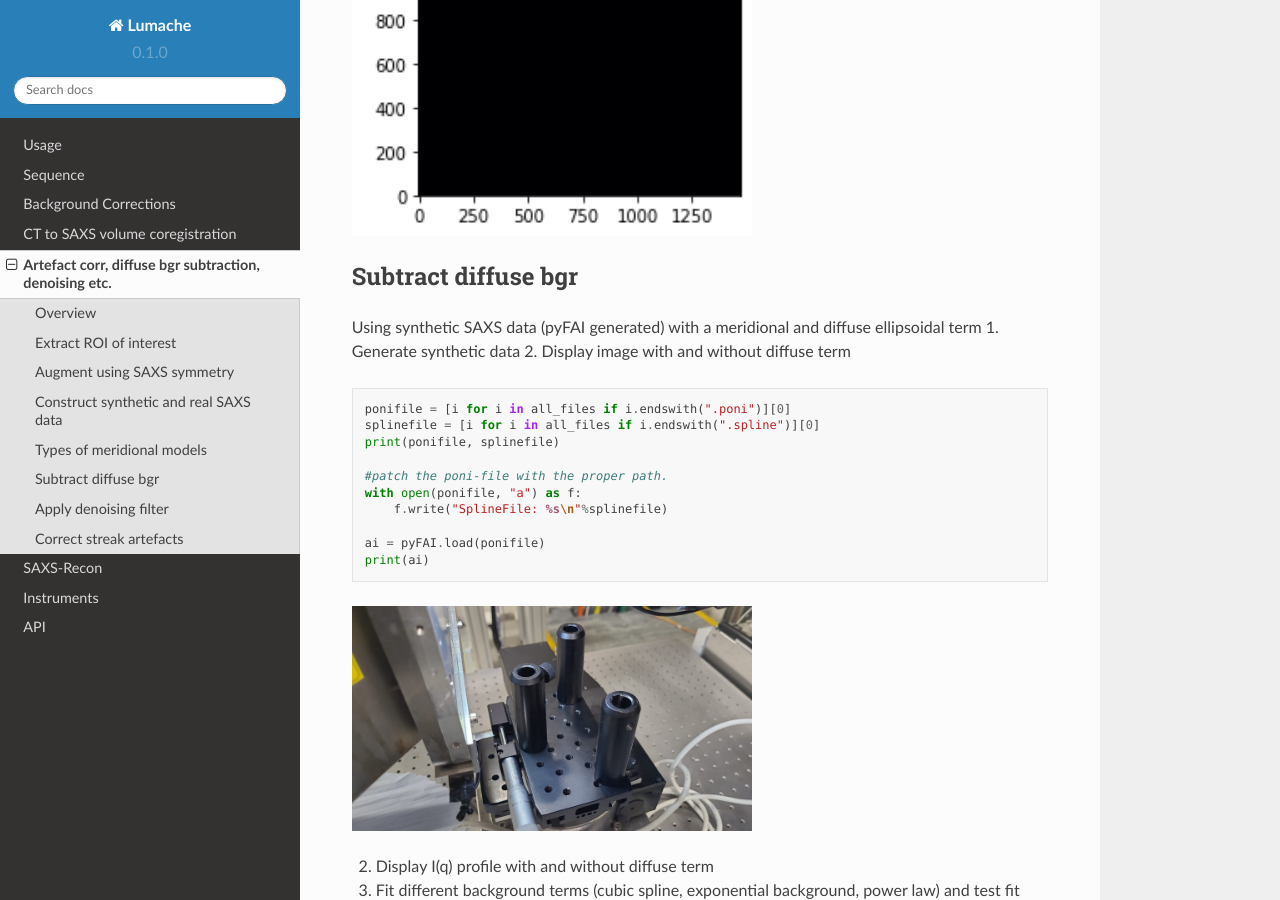
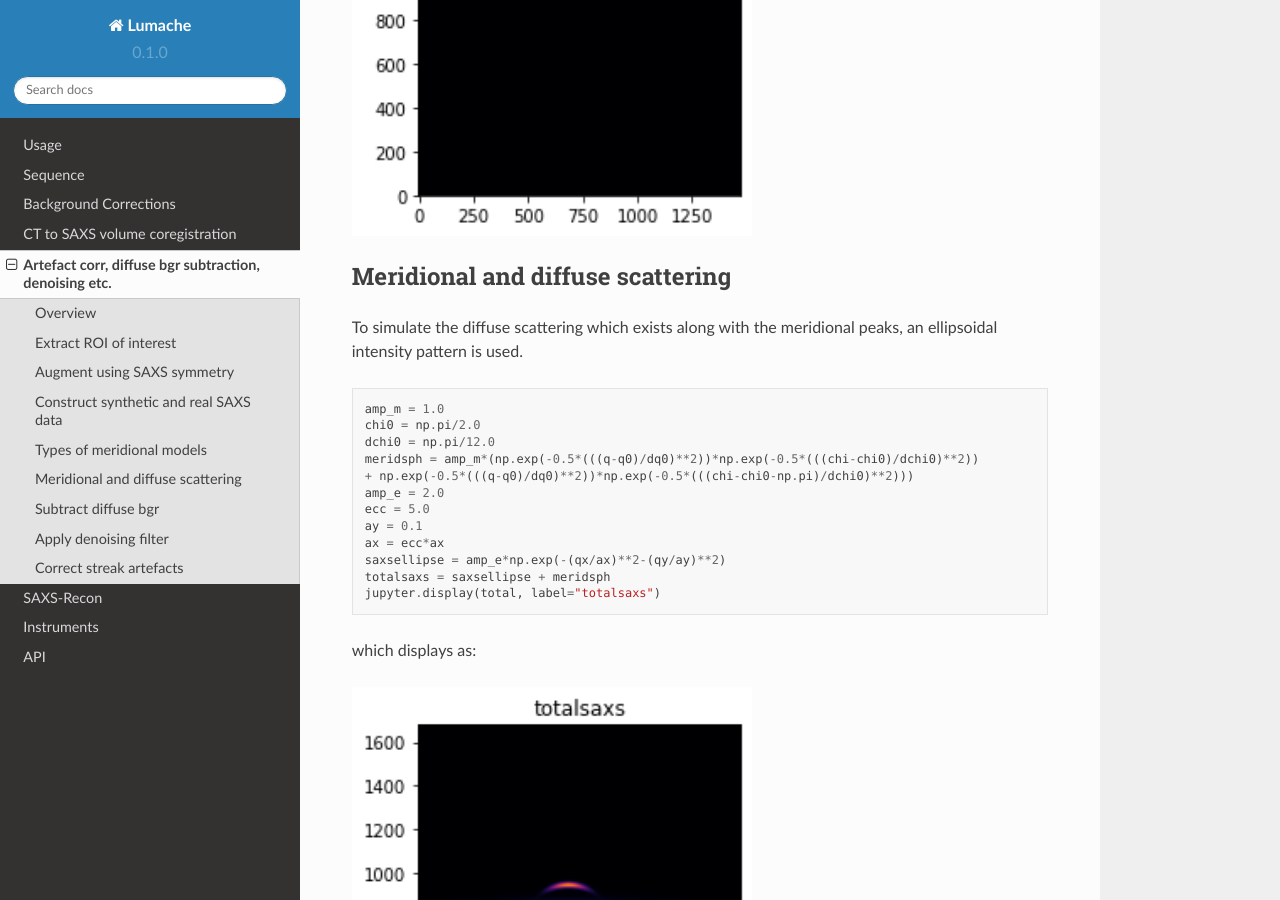
Before and after one commit to himadri111/saxs-docs-tutorial, a Sphinx documentation site: the page built from docs/source/imgtreatment.rst, in a window 1280 px wide and 900 px high, scrolled down 5579 px. Built offline with Sphinx 7.4.7 and the Read the Docs theme 2.0.0, drawn with Linux system fonts in a browser that asks for light colours.

Commit message:
Update imgtreatment.rst

```diff
--- a/docs/source/imgtreatment.rst
+++ b/docs/source/imgtreatment.rst
@@ -172,6 +172,31 @@ and (flat)
 .. image:: flat_streak_model.png
   :width: 400
 
+.. _total_scattering:
+Meridional and diffuse scattering
+----------------------------------------------
+To simulate the diffuse scattering which exists along with the meridional peaks, an ellipsoidal intensity pattern is used.
+
+.. code-block:: python
+
+  amp_m = 1.0
+  chi0 = np.pi/2.0
+  dchi0 = np.pi/12.0
+  meridsph = amp_m*(np.exp(-0.5*(((q-q0)/dq0)**2))*np.exp(-0.5*(((chi-chi0)/dchi0)**2))
+  + np.exp(-0.5*(((q-q0)/dq0)**2))*np.exp(-0.5*(((chi-chi0-np.pi)/dchi0)**2)))
+  amp_e = 2.0
+  ecc = 5.0
+  ay = 0.1
+  ax = ecc*ax
+  saxsellipse = amp_e*np.exp(-(qx/ax)**2-(qy/ay)**2)
+  totalsaxs = saxsellipse + meridsph
+  jupyter.display(total, label="totalsaxs")
+
+which displays as:
+
+.. image:: totalsaxs_1.png
+  :width: 400
+
 .. _diffuse bgr corr:
 Subtract diffuse bgr
 -------------------------
```
